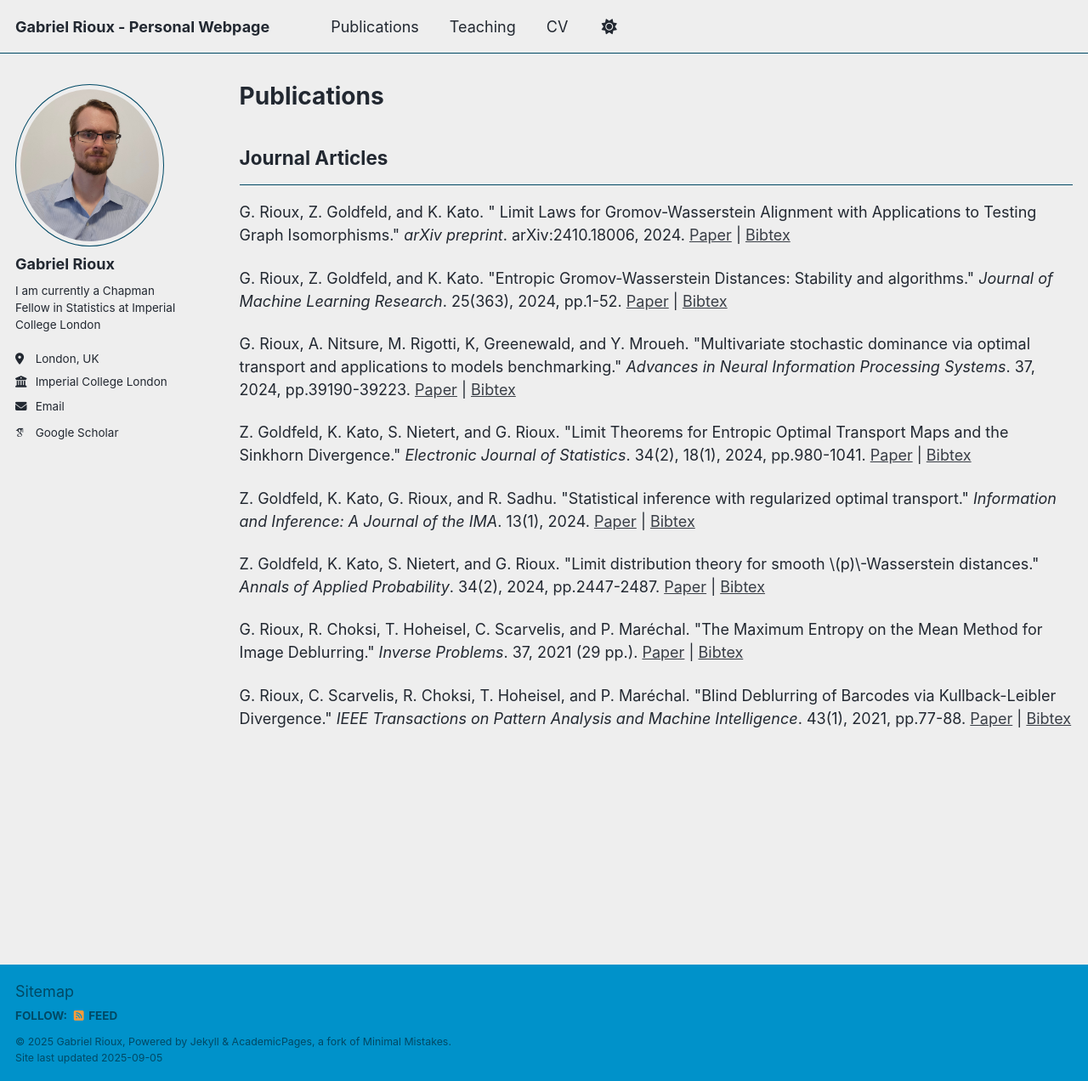
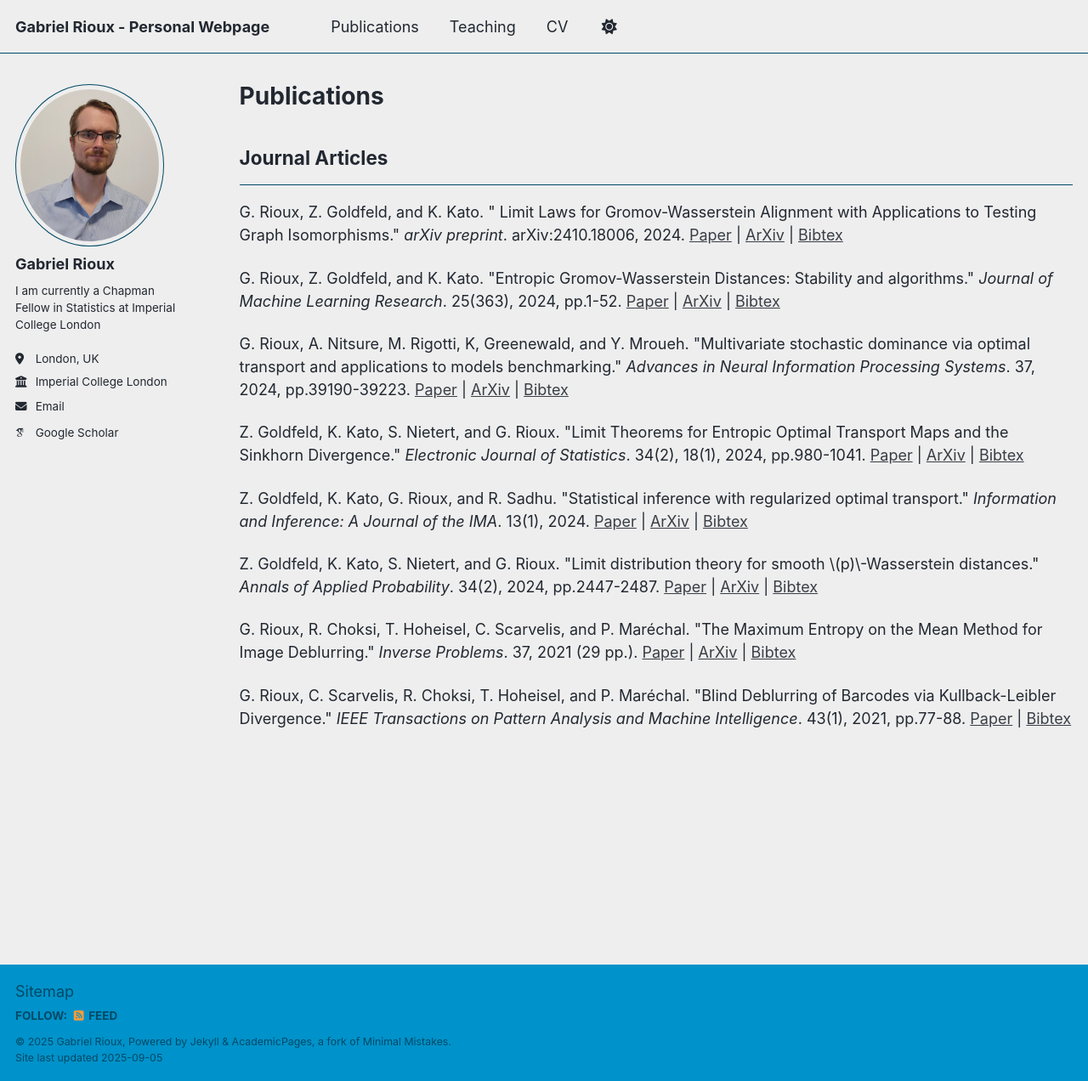
Before and after one commit to gabrielrioux/gabrielrioux.github.io, a Jekyll site: the page built from _pages/publications.html, in a window 1280 px wide and 1272 px high. Shown: the whole window at 85% size. Built offline with Jekyll 4.4.1, drawn with Linux system fonts in a browser that asks for light colours; some web fonts are replaced; a script that is not in the unit is left out.

Commit message:
Update archive-single.html

```diff
--- a/_includes/archive-single.html
+++ b/_includes/archive-single.html
@@ -54,8 +54,8 @@
     <p class="archive__item-excerpt" itemprop="description"><p>{{ post.excerpt | markdownify | remove: '<p>' | remove: '</p>' }}<strong><a href="{{ base_path }}{{ post.url }}" rel="permalink"> Read more</a></strong></p></p>
     {% endif %}
     -->
-    {% if post.citation and post.paperurl and post.slidesurl and post.bibtexurl %}
-      <p>{{ post.citation }} <a href="{{ post.paperurl }}">Paper</a> | <a href="{{ post.slidesurl }}">Slides</a> | <a href="{{ post.bibtexurl }}">Bibtex</a></p>
+    {% if post.citation and post.paperurl and post.arxivurl and post.bibtexurl %}
+      <p>{{ post.citation }} <a href="{{ post.paperurl }}">Paper</a> | <a href="{{ post.arxivurl }}">ArXiv</a> | <a href="{{ post.bibtexurl }}">Bibtex</a></p>
     {% elsif post.citation and post.paperurl and post.slidesurl %}
       <p>{{ post.citation }} <a href="{{ post.paperurl }}">Paper</a> | <a href="{{ post.slidesurl }}">Slides</a></p>
     {% elsif post.citation and post.paperurl and post.bibtexurl %}
```
